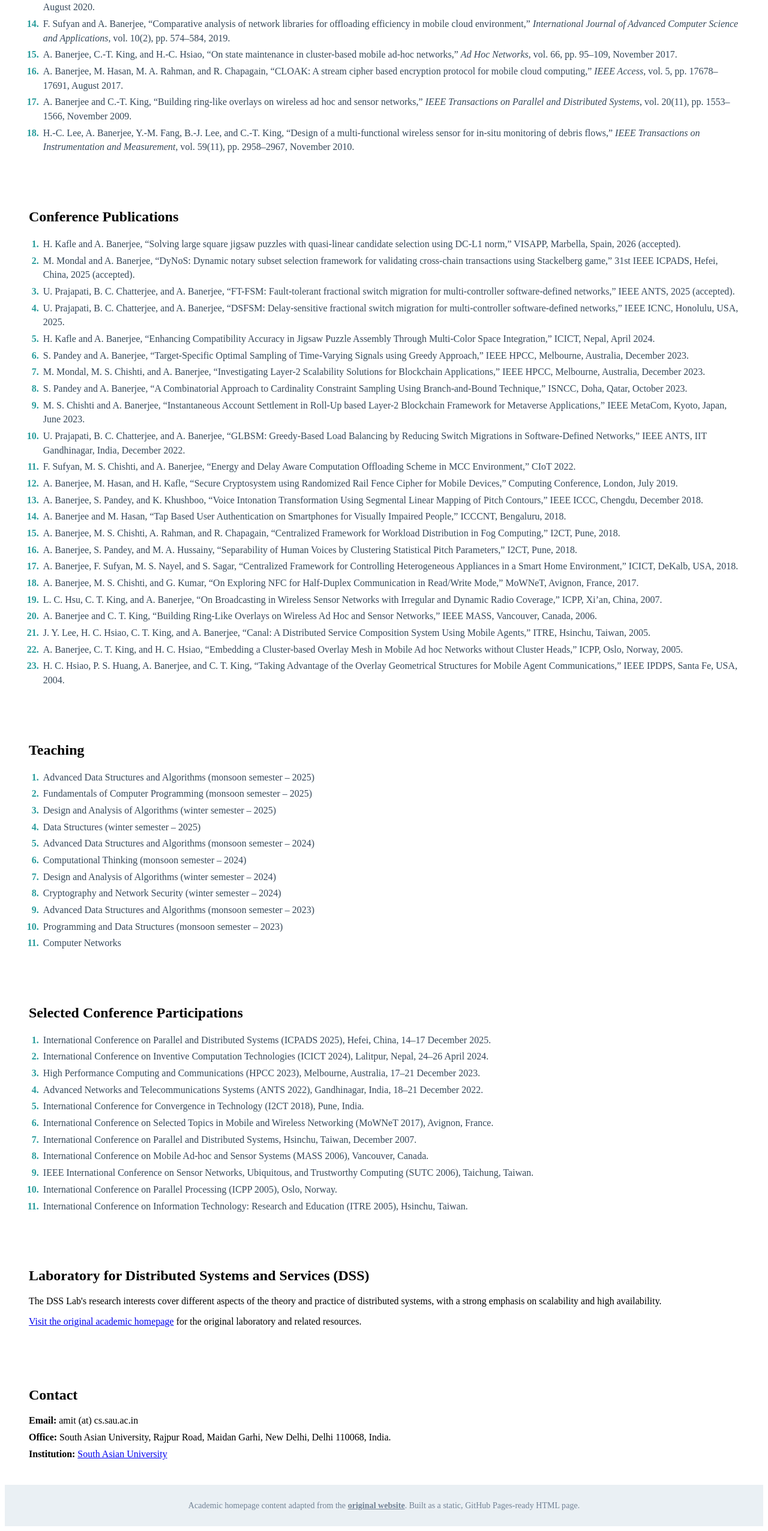
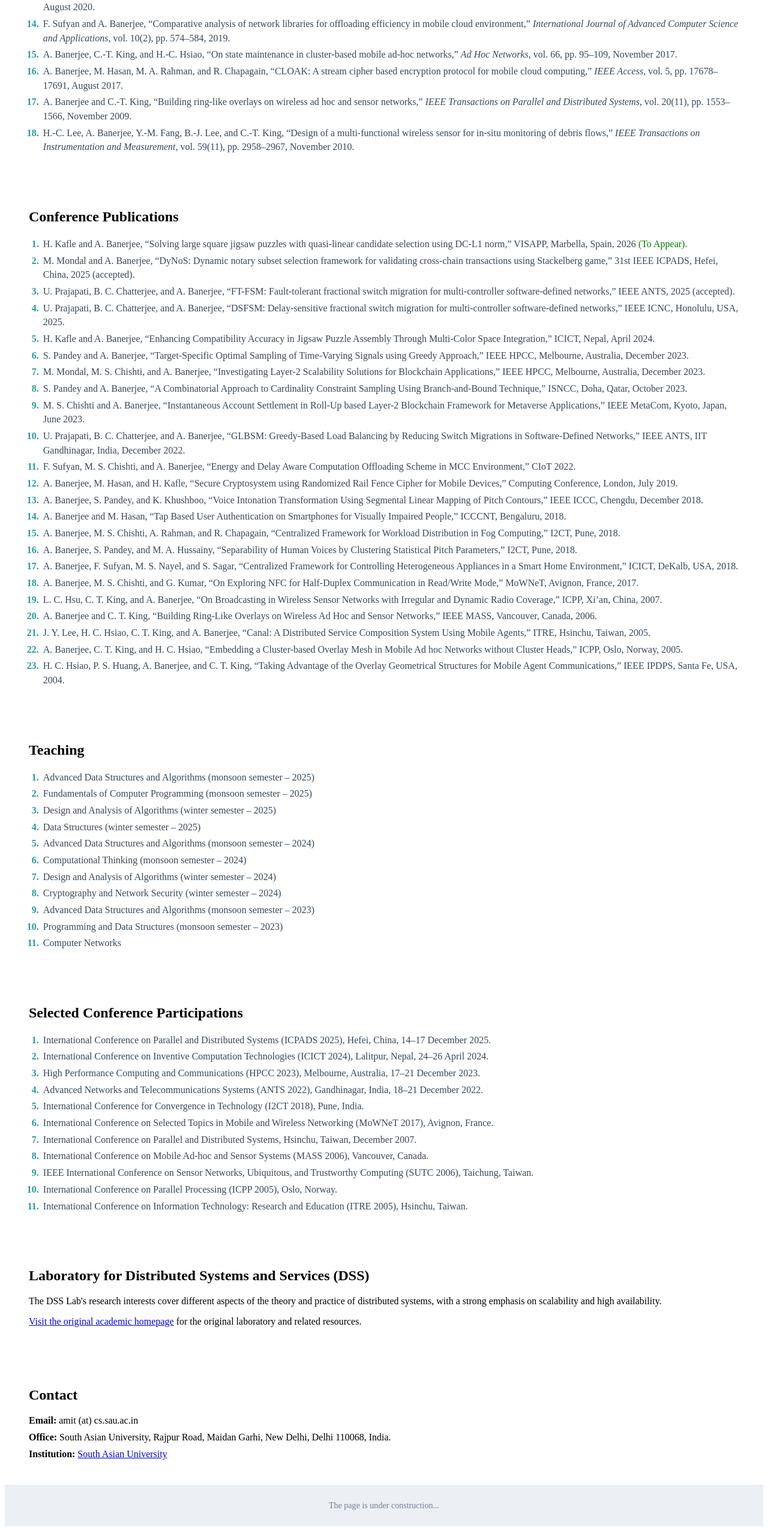
Before and after one commit to amit-banerjee-webpage/main, a plain HTML site: page index.html in a window 1280 px wide. Shown: the part 1711-4263 px from the top of the page at 60% size. Drawn offline with Linux system fonts and the light colour scheme.

Commit message:
Update index.html

```diff
--- a/index.html
+++ b/index.html
@@ -61,7 +61,7 @@
 <li>H.-C. Lee, A. Banerjee, Y.-M. Fang, B.-J. Lee, and C.-T. King, “Design of a multi-functional wireless sensor for in-situ monitoring of debris flows,” <em>IEEE Transactions on Instrumentation and Measurement</em>, vol. 59(11), pp. 2958–2967, November 2010.</li>
 </ol></section>
 <section class="card content-card" id="conferences"><h2>Conference Publications</h2><ol>
-<li>H. Kafle and A. Banerjee, “Solving large square jigsaw puzzles with quasi-linear candidate selection using DC-L1 norm,” VISAPP, Marbella, Spain, 2026 (accepted).</li>
+<li>H. Kafle and A. Banerjee, “Solving large square jigsaw puzzles with quasi-linear candidate selection using DC-L1 norm,” VISAPP, Marbella, Spain, 2026 <span style="color: green;">(To Appear)</span>.</li>
 <li>M. Mondal and A. Banerjee, “DyNoS: Dynamic notary subset selection framework for validating cross-chain transactions using Stackelberg game,” 31st IEEE ICPADS, Hefei, China, 2025 (accepted).</li>
 <li>U. Prajapati, B. C. Chatterjee, and A. Banerjee, “FT-FSM: Fault-tolerant fractional switch migration for multi-controller software-defined networks,” IEEE ANTS, 2025 (accepted).</li>
 <li>U. Prajapati, B. C. Chatterjee, and A. Banerjee, “DSFSM: Delay-sensitive fractional switch migration for multi-controller software-defined networks,” IEEE ICNC, Honolulu, USA, 2025.</li>
@@ -110,6 +110,6 @@
 <p><strong>Institution:</strong> <a href="https://sau.int/" target="_blank" rel="noopener">South Asian University</a></p>
 </section>
 </main>
-<footer class="site-footer">Academic homepage content adapted from the <a href="https://people.sau.int/~abanerjee/">original website</a>. Built as a static, GitHub Pages-ready HTML page.</footer>
+<footer class="site-footer">The page is under construction...</footer>
 </body>
 </html>
```
